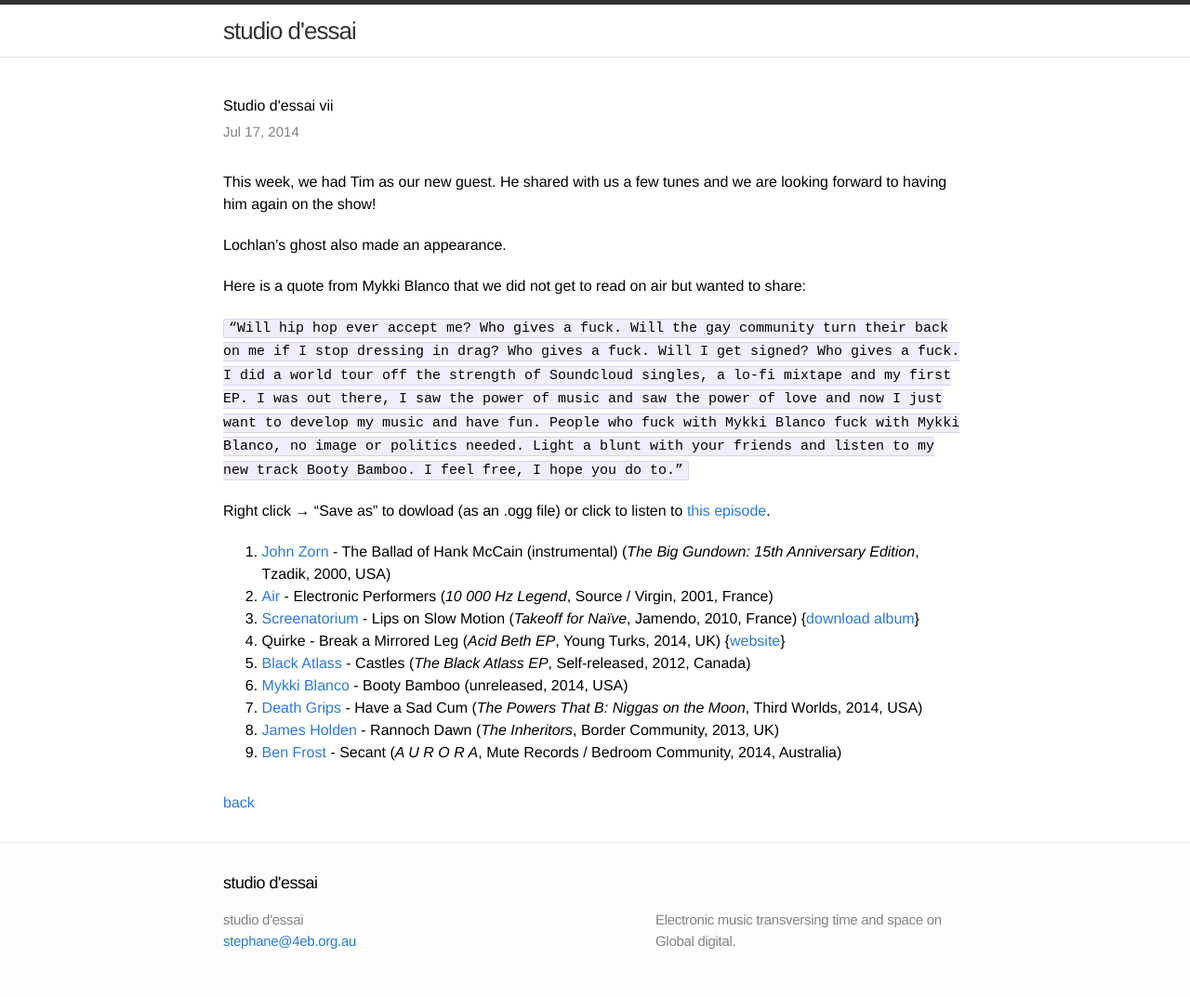
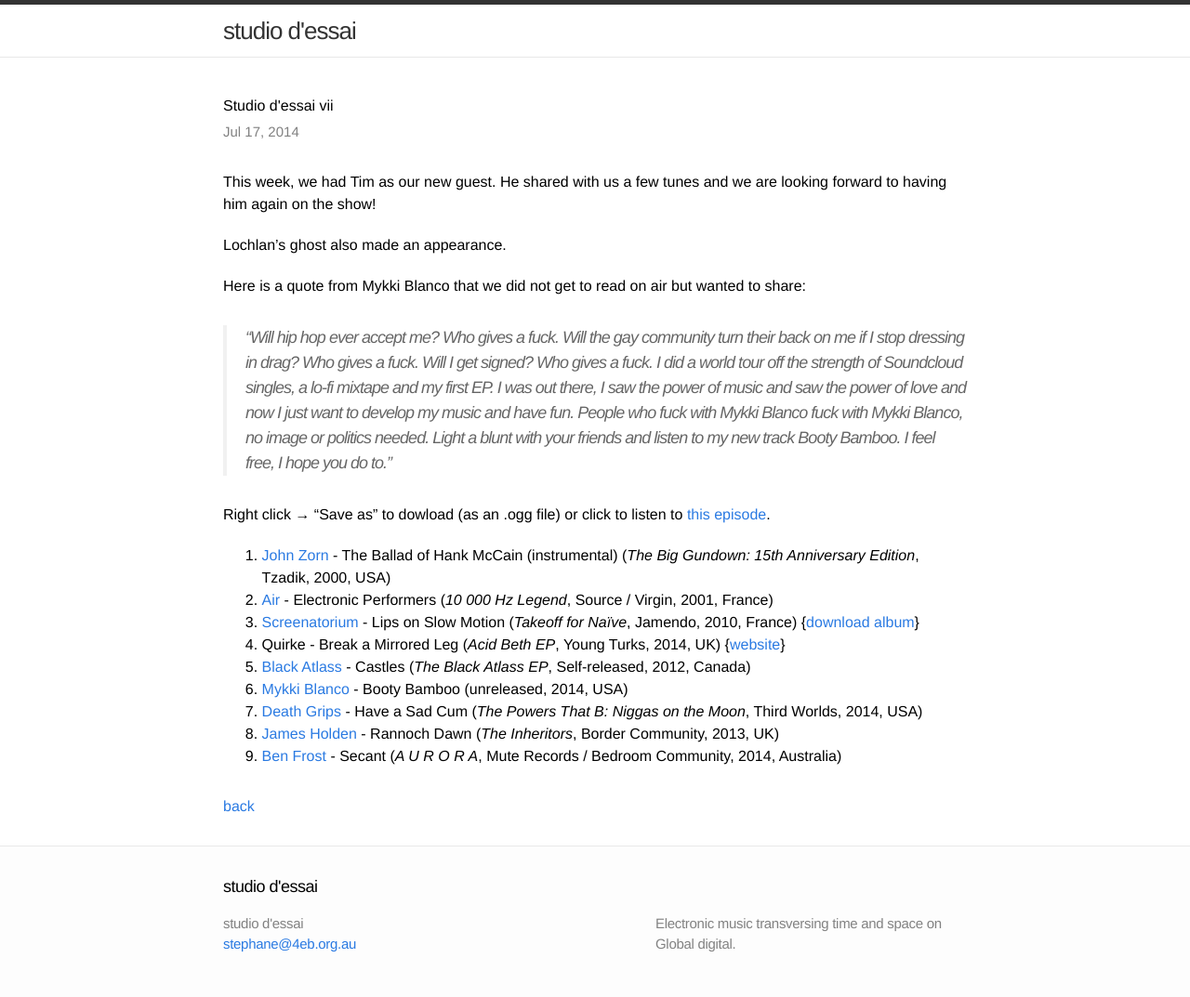
Before and after one commit to studio-dessai/studio-dessai.github.io, a Jekyll site: the page built from _posts/2014-07-17-sdevii.md, in a window 1280 px wide. Shown: the whole page at 93% size. Built offline with Jekyll 4.4.1, drawn with Linux system fonts in a browser that asks for light colours.

Commit message:
better looking quote

```diff
--- a/_posts/2014-07-17-sdevii.md
+++ b/_posts/2014-07-17-sdevii.md
@@ -9,7 +9,7 @@ Lochlan's ghost also made an appearance.
 
 Here is a quote from Mykki Blanco that we did not get to read on air but wanted to share:
 
-`“Will hip hop ever accept me? Who gives a fuck. Will the gay community turn their back on me if I stop dressing in drag? Who gives a fuck. Will I get signed? Who gives a fuck. I did a world tour off the strength of Soundcloud singles, a lo-fi mixtape and my first EP. I was out there, I saw the power of music and saw the power of love and now I just want to develop my music and have fun. People who fuck with Mykki Blanco fuck with Mykki Blanco, no image or politics needed. Light a blunt with your friends and listen to my new track Booty Bamboo. I feel free, I hope you do to.”`
+>“Will hip hop ever accept me? Who gives a fuck. Will the gay community turn their back on me if I stop dressing in drag? Who gives a fuck. Will I get signed? Who gives a fuck. I did a world tour off the strength of Soundcloud singles, a lo-fi mixtape and my first EP. I was out there, I saw the power of music and saw the power of love and now I just want to develop my music and have fun. People who fuck with Mykki Blanco fuck with Mykki Blanco, no image or politics needed. Light a blunt with your friends and listen to my new track Booty Bamboo. I feel free, I hope you do to.”
 
 Right click → "Save as" to dowload (as an .ogg file) or click to listen to <a
 href="https://github.com/studio-dessai/podcasts/blob/master/Studio%20d%27essai%20vii%20-%202014-07-17.ogg?raw=true">this episode</a>.
```
